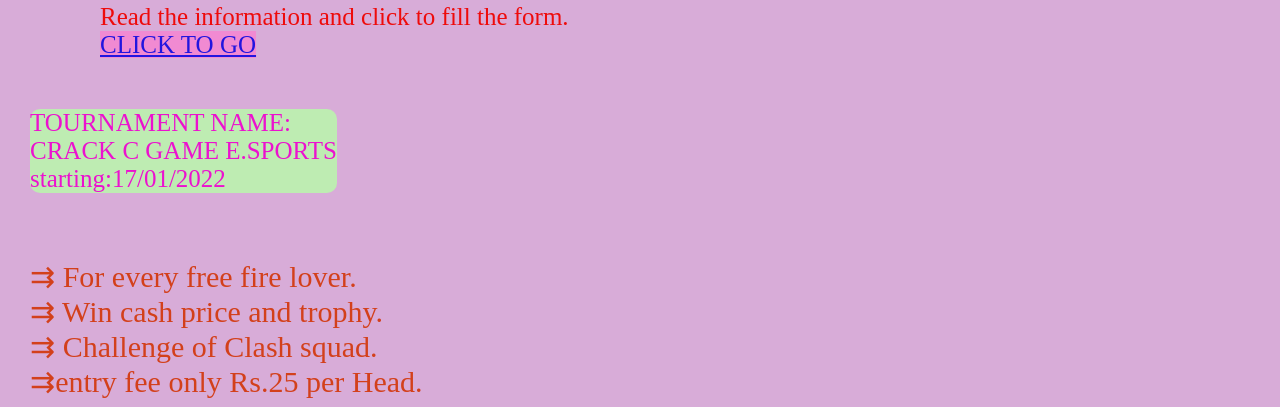
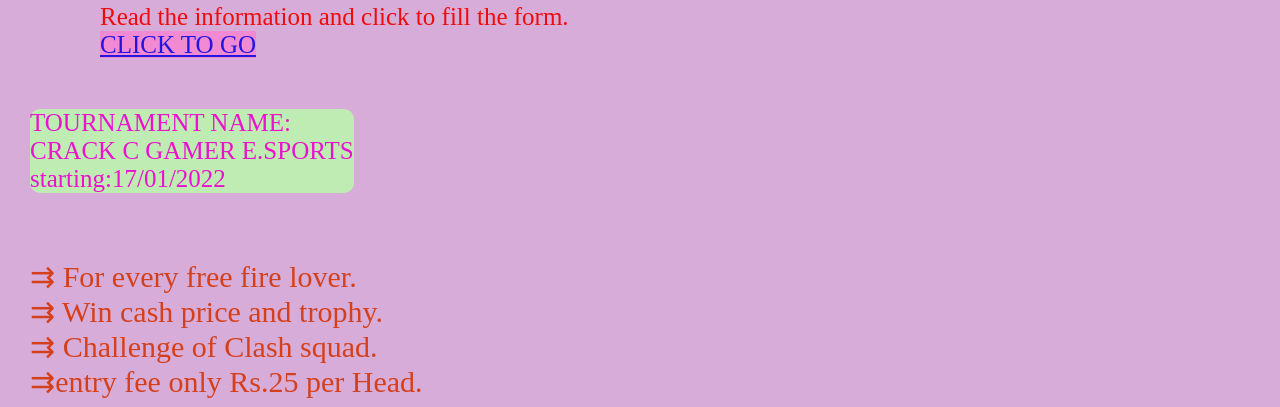
Before and after one commit to tryitten/Free-fire-touriment, a plain HTML site: page index.html in a window 1280 px wide. Shown: the part 366-773 px from the top of the page. Drawn offline with Linux system fonts and the light colour scheme.

Commit message:
Add files via upload

```diff
--- a/index.html
+++ b/index.html
@@ -17,7 +17,7 @@
 <p class="main">Read the information and click to fill the form. <br> <a class=" click"href="page.html"> CLICK TO GO</a></p>
 
  <p  class="tora">TOURNAMENT NAME:<br>
-      CRACK C GAME E.SPORTS <br>starting:17/01/2022</p>
+      CRACK C GAMER E.SPORTS <br>starting:17/01/2022</p>
  <P class="info">&#8649; For every free fire lover. <br>
  &#8649;	Win cash price and trophy. <br>  &#8649;	Challenge of Clash squad. <br> &#8649;entry fee only Rs.25 per Head. </P>
 <p class="help">
```
